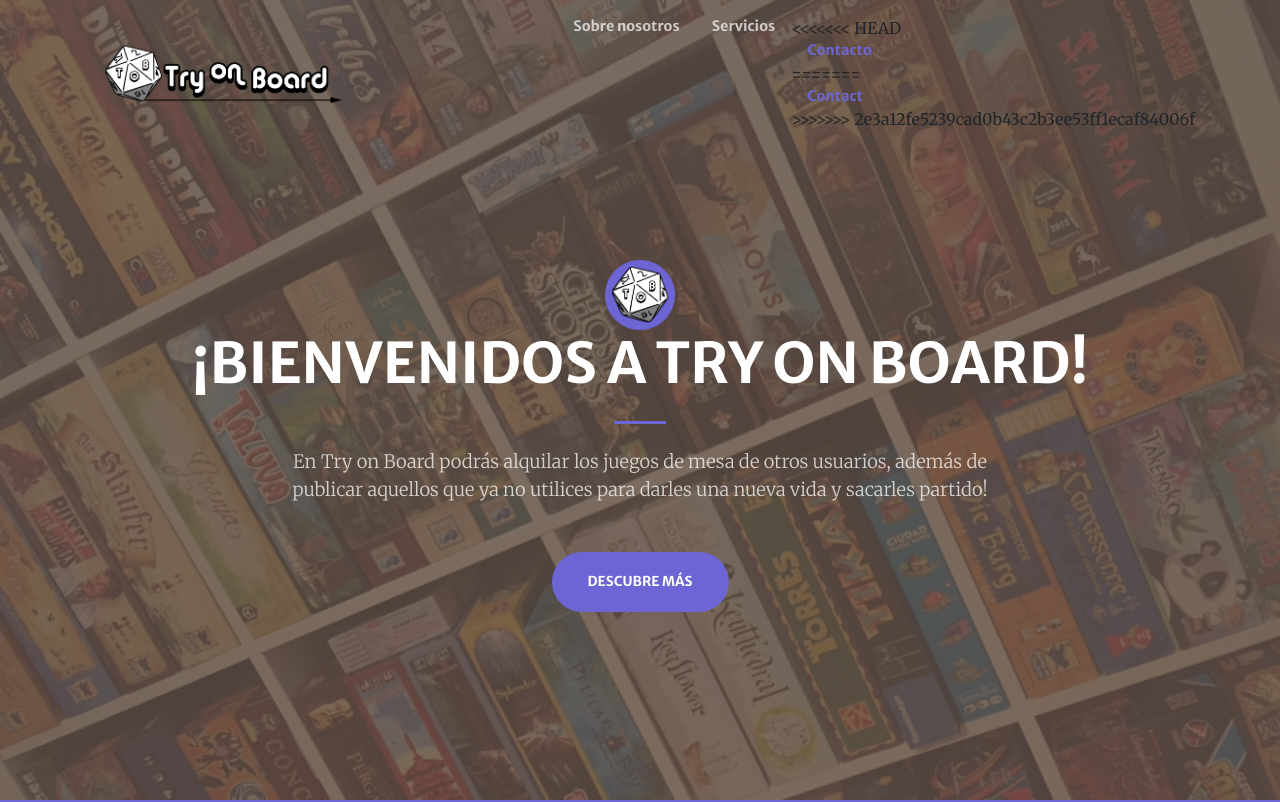
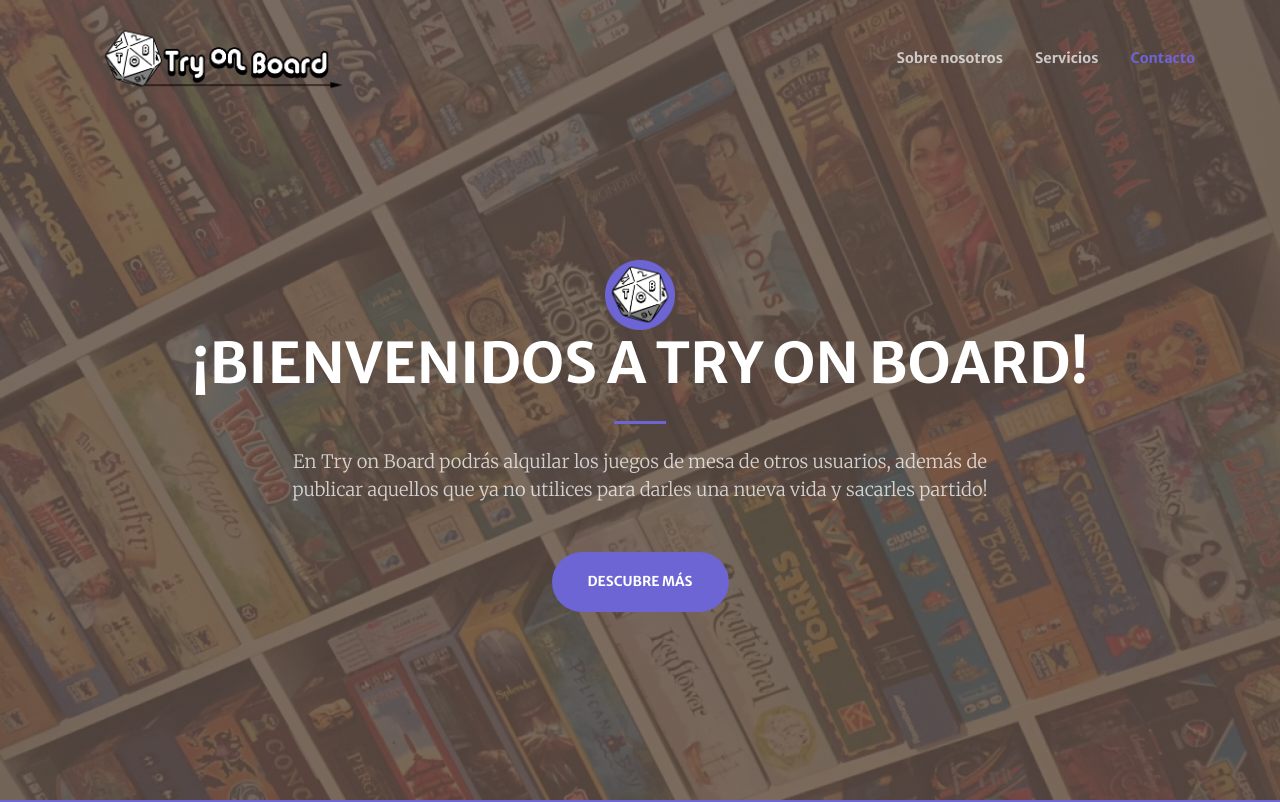
Before and after one commit to TryOnBoard/TryOnBoard.github.io, a website with bundled scripts: page index.html in a window 1280 px wide. Shown: the top 802 px of the page. Built offline with nearby package versions, Linux system fonts and the light colour scheme.

Commit message:
Traduction

```diff
--- a/index.html
+++ b/index.html
@@ -42,11 +42,7 @@
             <a class="nav-link js-scroll-trigger" href="#services">Servicios</a>
           </li>
           <li class="nav-item">
-<<<<<<< HEAD
             <a class="nav-link js-scroll-trigger" href="#contact">Contacto</a>
-=======
-            <a class="nav-link js-scroll-trigger" href="#contact">Contact</a>
->>>>>>> 2e3a12fe5239cad0b43c2b3ee53ff1ecaf84006f
           </li>
         </ul>
       </div>
```
